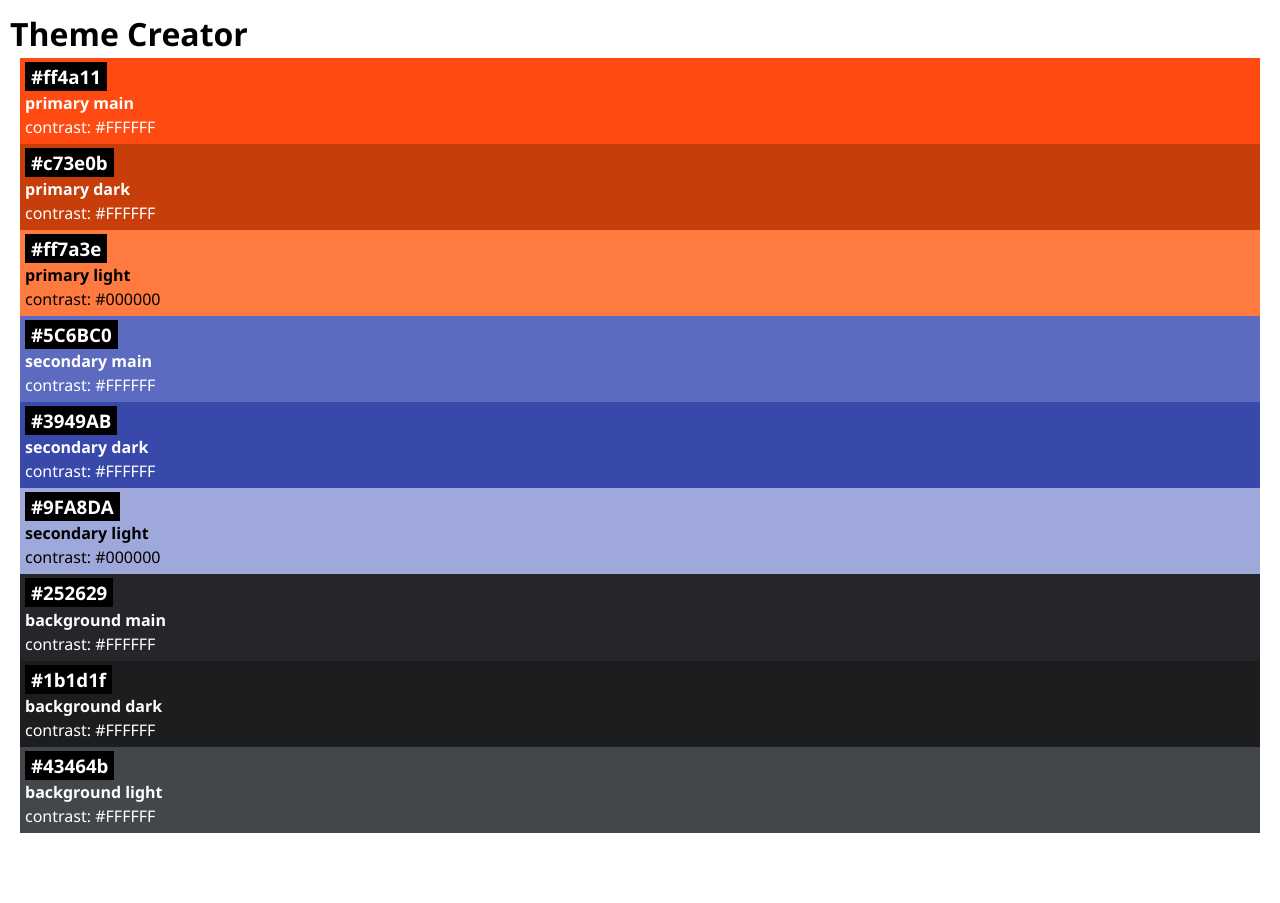
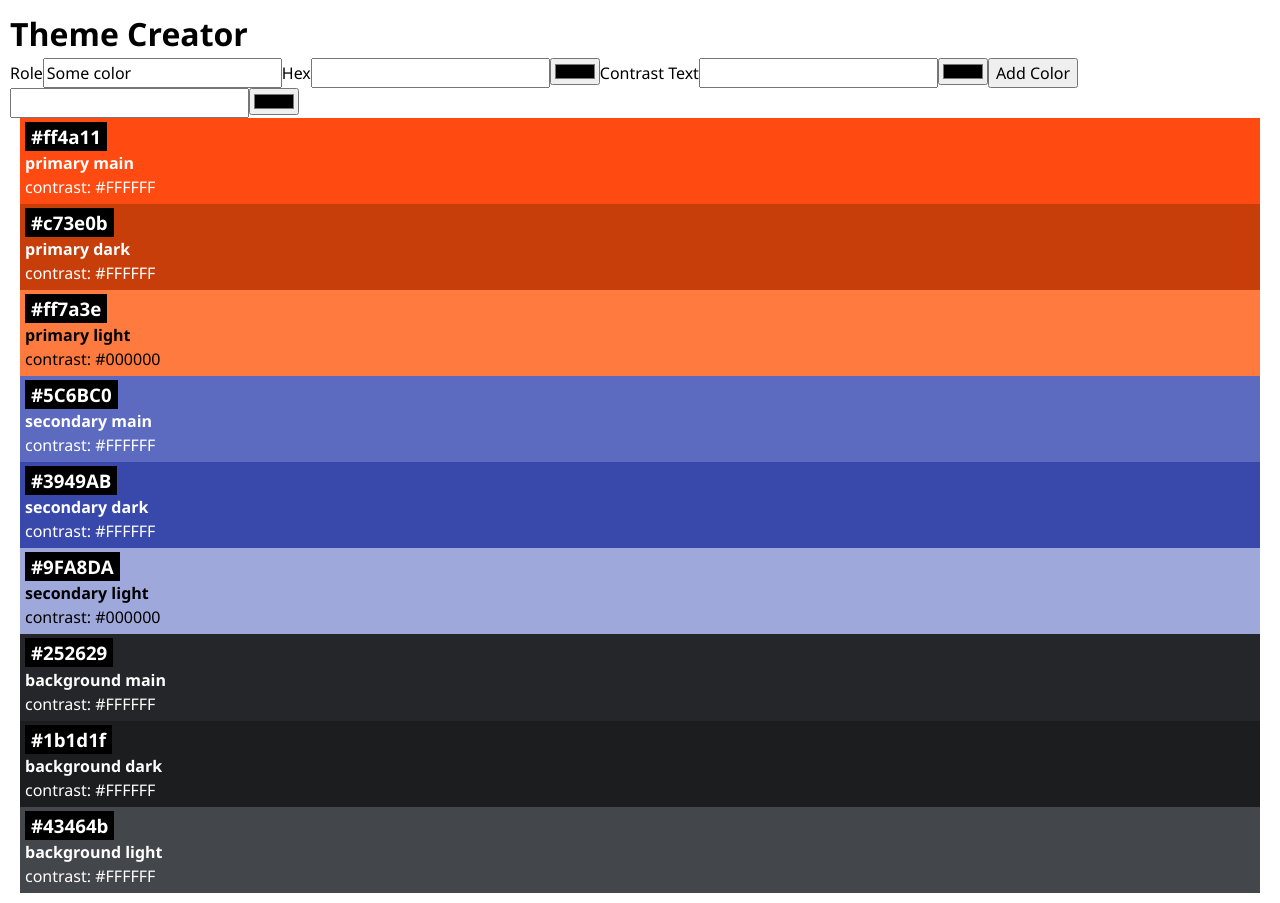
Before and after one commit to Rahaf91/react-recap-project, a React (Vite) app: page / in a window 1280 px wide. Before the commit the page ends 843 px from the top, so only its background shows below. Built offline with nearby package versions, Linux system fonts and the light colour scheme.

Commit message:
Add color

```diff
--- a/package.json
+++ b/package.json
@@ -14,7 +14,8 @@
     "@octokit/rest": "^20.1.0",
     "dotenv": "^16.4.5",
     "react": "^18.2.0",
-    "react-dom": "^18.2.0"
+    "react-dom": "^18.2.0",
+    "uid": "^2.0.2"
   },
   "devDependencies": {
     "@types/react": "^18.2.66",
--- a/src/App.jsx
+++ b/src/App.jsx
@@ -1,12 +1,15 @@
 import { initialColors } from "./lib/colors";
 import Color from "./Components/Color/Color";
 import "./App.css";
+import ColorForm from "./Components/ColorForm/ColorForm";
+import ColorInput from "./Components/ColorInput/ColorInput";
 
 function App() {
   return (
     <>
       <h1>Theme Creator</h1>
-
+      <ColorForm />
+      <ColorInput />
       {initialColors.map((color) => {
         return <Color key={color.id} color={color} />;
       })}
--- /dev/null
+++ b/src/Components/ColorForm/ColorForm.jsx
@@ -0,0 +1,33 @@
+import "./ColorForm.css";
+import ColorInput from "../ColorInput/ColorInput";
+//not done
+function ColorForm({
+  AddColor,
+  role = "Some color",
+  hex = "#123456",
+  contrastColor = "#ffffff",
+}) {
+  function handleSubmit(event) {
+    event.preventDefault();
+    const formData = new FormData(event.target);
+    const data = Object.fromEntries(formData);
+    AddColor(data);
+    event.target.reset();
+  }
+
+  return (
+    <form className="form" onSubmit={handleSubmit}>
+      <label htmlFor="role">Role</label>
+
+      <input id="role" type="text" name="role" defaultValue={role} required />
+      <label htmlFor="hex">Hex</label>
+      <ColorInput id="hex" defaultValue={hex} />
+
+      <label htmlFor="contrastColor">Contrast Text</label>
+      <ColorInput id="contrastColor" defaultValue={contrastColor} />
+
+      <button type="submit">Add Color</button>
+    </form>
+  );
+}
+export default ColorForm;
--- /dev/null
+++ b/src/Components/ColorInput/ColorInput.jsx
@@ -0,0 +1,25 @@
+import "./ColorInput.css";
+import { useState } from "react";
+
+function ColorInput({ id, defaultvalue }) {
+  const [color, setColor] = useState(defaultvalue);
+
+  return (
+    <>
+      <input
+        type="text"
+        id={id}
+        name={id}
+        value={color}
+        onChange={(event) => setColor(event.target.value)}
+        required
+      />
+      <input
+        type="color"
+        value={color}
+        onChange={(event) => setColor(event.target.value)}
+      />
+    </>
+  );
+}
+export default ColorInput;
```
Also changed, not shown: src/Components/ColorForm/ColorForm.css (added), src/Components/ColorInput/ColorInput.css (added), 1 other file (tests, documents, lock files or other folders).
